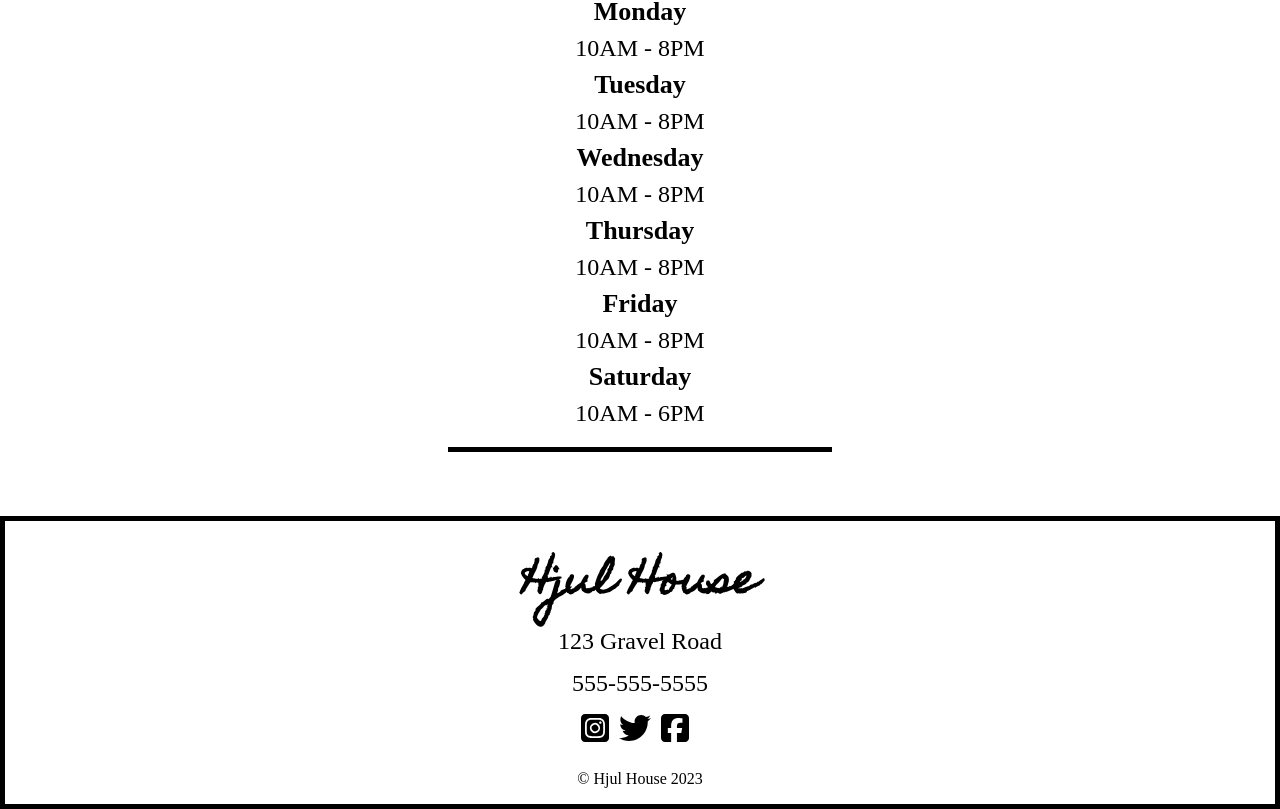
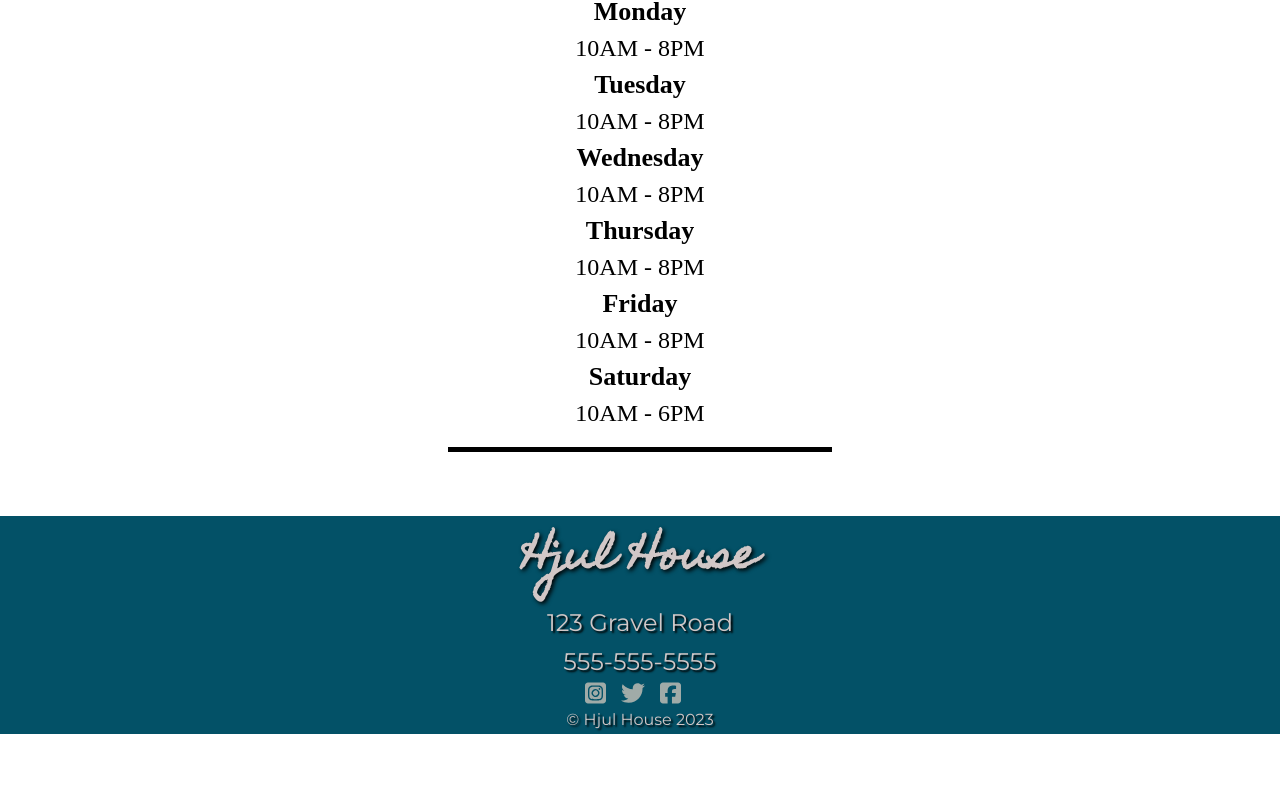
Before and after one commit to xebol/hjul-house, a React (Create React App) app: page /hours in a window 1280 px wide. Shown: the part 331-1140 px from the top of the page. After the commit the page ends 1065 px from the top, so only its background shows below. Built offline with nearby package versions, Linux system fonts and the light colour scheme.

Commit message:
finish styling footer

```diff
--- a/src/components/Footer.css
+++ b/src/components/Footer.css
@@ -1,40 +1,63 @@
-@import url('https://fonts.googleapis.com/css2?family=Homemade+Apple&display=swap');
+ @import url('https://fonts.googleapis.com/css2?family=Homemade+Apple&display=swap');
+ @import url('https://fonts.googleapis.com/css2?family=Montserrat&display=swap');
 
-
-.footer{
-  border: 5px solid black;
-  padding-top: 20px;
+.footer {
   display: flex;
   flex-direction: column;
   text-align: center;
+  background-color: wheat;
+  margin: 0 auto;
+  background-color: #035167;
 }
 
+.socials-container {
+  display: flex;
+  flex-direction: column;
+  align-items: center;
+  padding: 0;
+  margin: 0;
+}
 
-.socials-container h3 {
+.footer h3 {
   font-family: 'Homemade Apple', cursive;
   font-size: 2.5rem;
   font-weight: bold;
   text-align: center;
   padding: 0;
   margin: 0;
+  color: #d1c7c7;
+  text-shadow: 2px 2px 4px black;
 }
 
-
 .socials-container p {
-  padding: 0;
-  margin: 0;
-  margin-bottom: 15px;
+  margin-bottom: 2px;
   font-size: 1.5rem;
+  color: #d1c7c7;
+  font-family: 'Montserrat', sans-serif;
 }
 
 .socials {
   display: flex;
   align-items: center;
   justify-content: center;
-  padding-top: 0;
+  padding: 0;
   margin-bottom: 10px;
+  font-size: .75rem;
+  margin: 0 auto;
 }
 
 .fa-icon {
-  margin-right: 10px;
+  margin-right: 15px;
+  color: #a0aba8;
 }
+.fa-icon:hover {
+  color: #8b9ca1;
+  cursor: pointer;
+}
+
+.footer p {
+  margin: 5px 0;
+  color: #d1c7c7;
+  text-shadow: 2px 2px 2px black;
+  font-family: 'Montserrat', sans-serif;
+}
--- a/src/components/Footer.js
+++ b/src/components/Footer.js
@@ -6,8 +6,8 @@
 function Footer() {
   return (
     <div className="footer">
+      <h3>Hjul House</h3>
       <div className="socials-container">
-        <h3>Hjul House</h3>
         <p>123 Gravel Road</p>
         <p>555-555-5555</p>
         <div className="socials">
```
